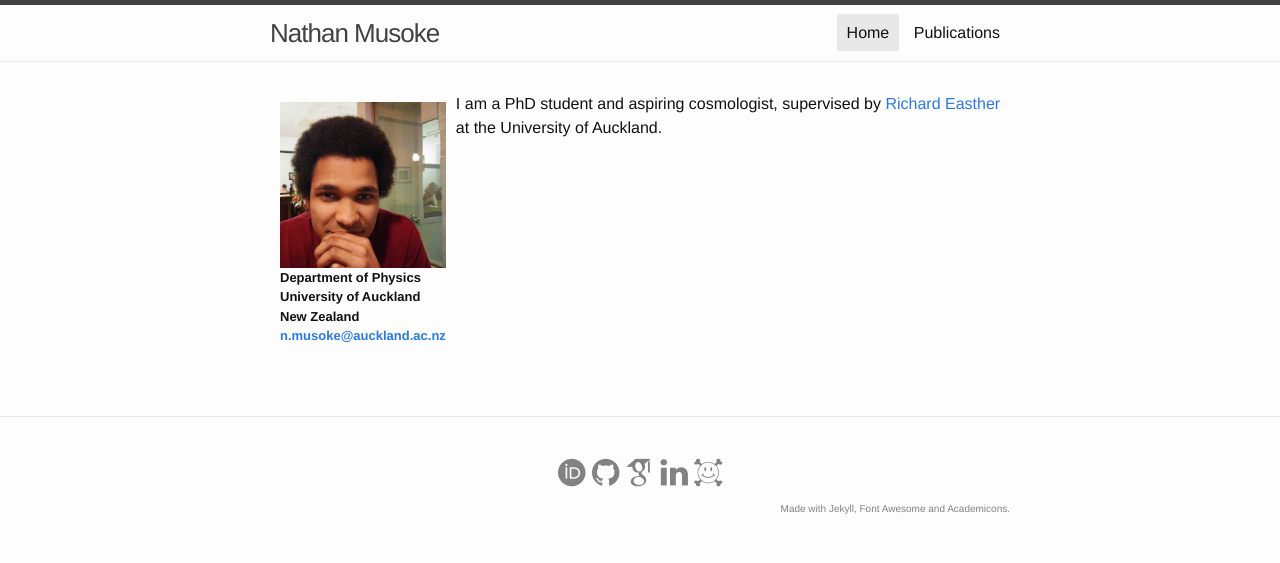
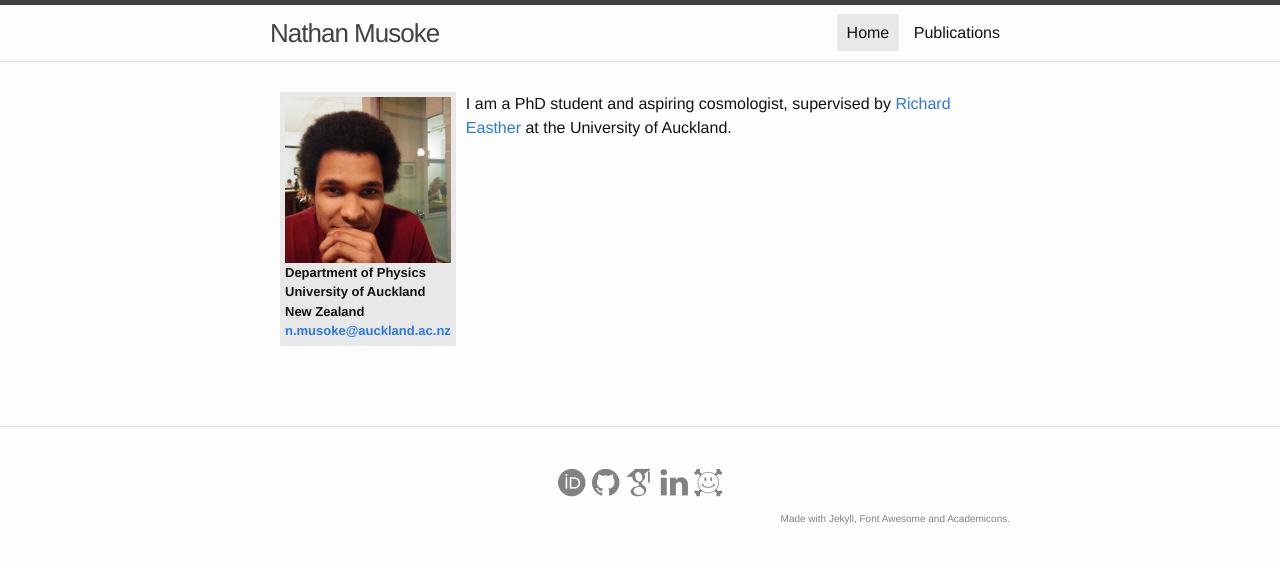
Before and after one commit to musoke/nathan.musoke.ca, a Jekyll site: the page built from _pages/01_index.md, in a window 1280 px wide. Shown: the top 563 px of the page. Built offline with Jekyll 4.4.1, drawn with Linux system fonts in a browser that asks for light colours; nearby versions of some CDN libraries; some web fonts are replaced.

Commit message:
Add a background to the picture on the homepage and adjust spacing around it.

```diff
--- a/_sass/_layout.scss
+++ b/_sass/_layout.scss
@@ -314,8 +314,10 @@
     display: inline-block;
     vertical-align: top;
 
+    background-color: $grey-color-light;
     width: 200px;
-    padding: 10px;
+    padding: 5px;
+    margin: 0px 10px 20px;
 }
 
 .home-picture {
```
